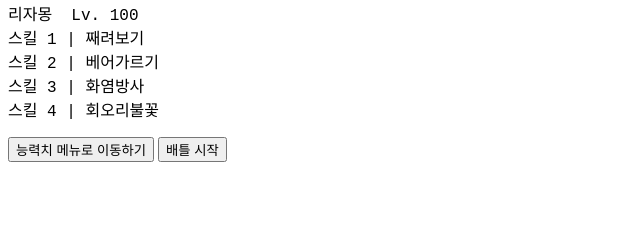
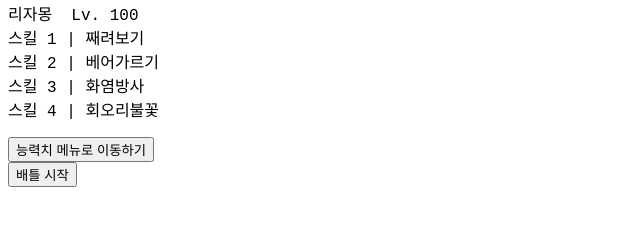
Before and after one commit to dohan0511/PokemonBattleSimulator, a plain HTML site: page index.html in a window 1280 px wide. Both pictures are taken after a click on the button "기술 메뉴로 이동하기". Shown: the part 79-304 px from the top of the page, without its empty margins (0-640 px from the left). Drawn offline with Linux system fonts and the light colour scheme.

Commit message:
end of work at Jul 5th, changed existing structures to flexible(div)

```diff
--- a/index.html
+++ b/index.html
@@ -9,10 +9,10 @@
 
 <body>
   <h1>Test</h1>
-  <pre id='infoText' class='monospace'> default text </pre>
+  <pre id='upperText' class='monospace'> default text </pre>
   <div id='lowerText' class='monospace'></div>
-  <button id='button1'">기술 메뉴로 이동하기</button>
-  <button id='button2'">배틀 시작</button>
+  <div id='button1'"></div>
+  <div id='button2'"></div>
   <div id='button3'"></div>
   <div id='button4'"></div>
 </body>
--- a/readyMenu.js
+++ b/readyMenu.js
@@ -1,5 +1,5 @@
-function showStats(pokemon) {
-  var statText = document.getElementById("infoText");
+function showStats(pokemon, text) {
+  var statText = document.getElementById("upperText");
   var typeText = " ";
   pokemon.types.forEach(function(type) {
     typeText += ("[" + type + "] ");
@@ -8,8 +8,8 @@ function showStats(pokemon) {
     "<br>특수공격 | " + pokemon.sp_atk + "<br>특수방어 | " + pokemon.sp_def + "<br>스피드 | " + pokemon.spd;
 }
 
-function showMoves(pokemon) {
-  var moveText = document.getElementById("infoText");
+function showMoves(pokemon, text) {
+  var moveText = document.getElementById("upperText");
   moveText.innerHTML = pokemon.name + "  Lv. " + pokemon.lvl + "<br>스킬 1 | " + pokemon.skl1.name + "<br>스킬 2 | " + pokemon.skl2.name + "<br>스킬 3 | " + pokemon.skl3.name +
     "<br>스킬 4 | " + pokemon.skl4.name;
 }
--- a/script.js
+++ b/script.js
@@ -7,17 +7,29 @@ var myPokemon = new Pokemon("리자몽", 100, "째려보기", "베어가르기",
 window.onload = function() {
   showStats(myPokemon);
   var status = 0
-  var button = document.getElementById("button1");
-  button.addEventListener("click", function() {
+  var upperText = document.getElementById("upperText");
+  var lowerText = document.getElementById("lowerText");
+  var button1 = document.getElementById("button1");
+  var button2 = document.getElementById("button2");
+  var startBattleButton = document.createElement('button');
+  var changeMenuButton = document.createElement('button');
+  changeMenuButton.innerText = '기술 메뉴로 이동하기';
+  startBattleButton.innerText = '배틀 시작';
+  changeMenuButton.addEventListener("click", function() {
     if (status == 0) {
-      button.textContent = '능력치 메뉴로 이동하기';
+      changeMenuButton.innerText = '능력치 메뉴로 이동하기';
       showMoves(myPokemon);
       status = 1;
     }
     else {
-      button.textContent = '기술 메뉴로 이동하기';
+      changeMenuButton.innerText = '기술 메뉴로 이동하기';
       showStats(myPokemon);
       status = 0;
     }
   });
+  startBattleButton.addEventListener('click', function() {
+
+  })
+  button1.appendChild(changeMenuButton);
+  button2.appendChild(startBattleButton);
 };
```
